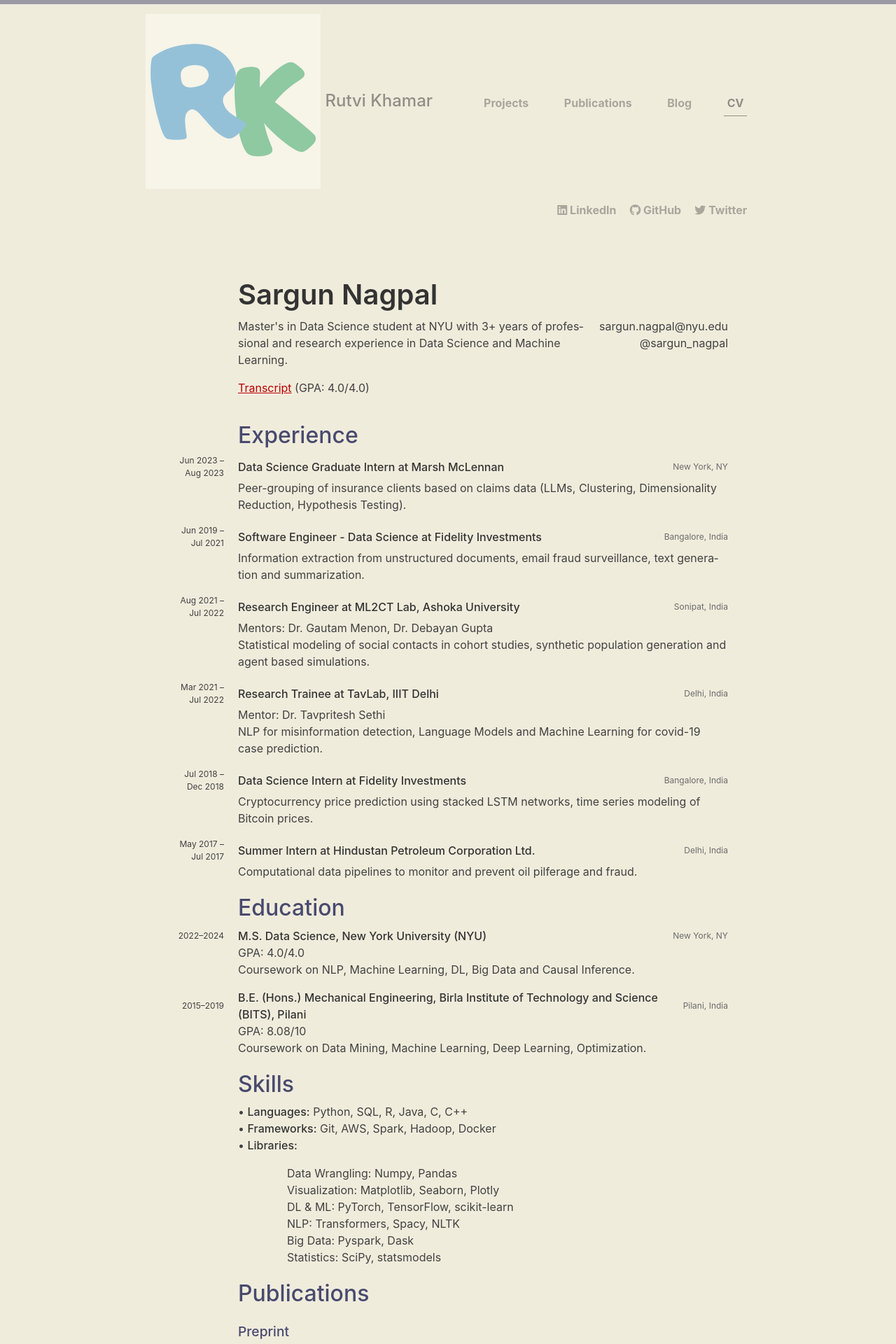
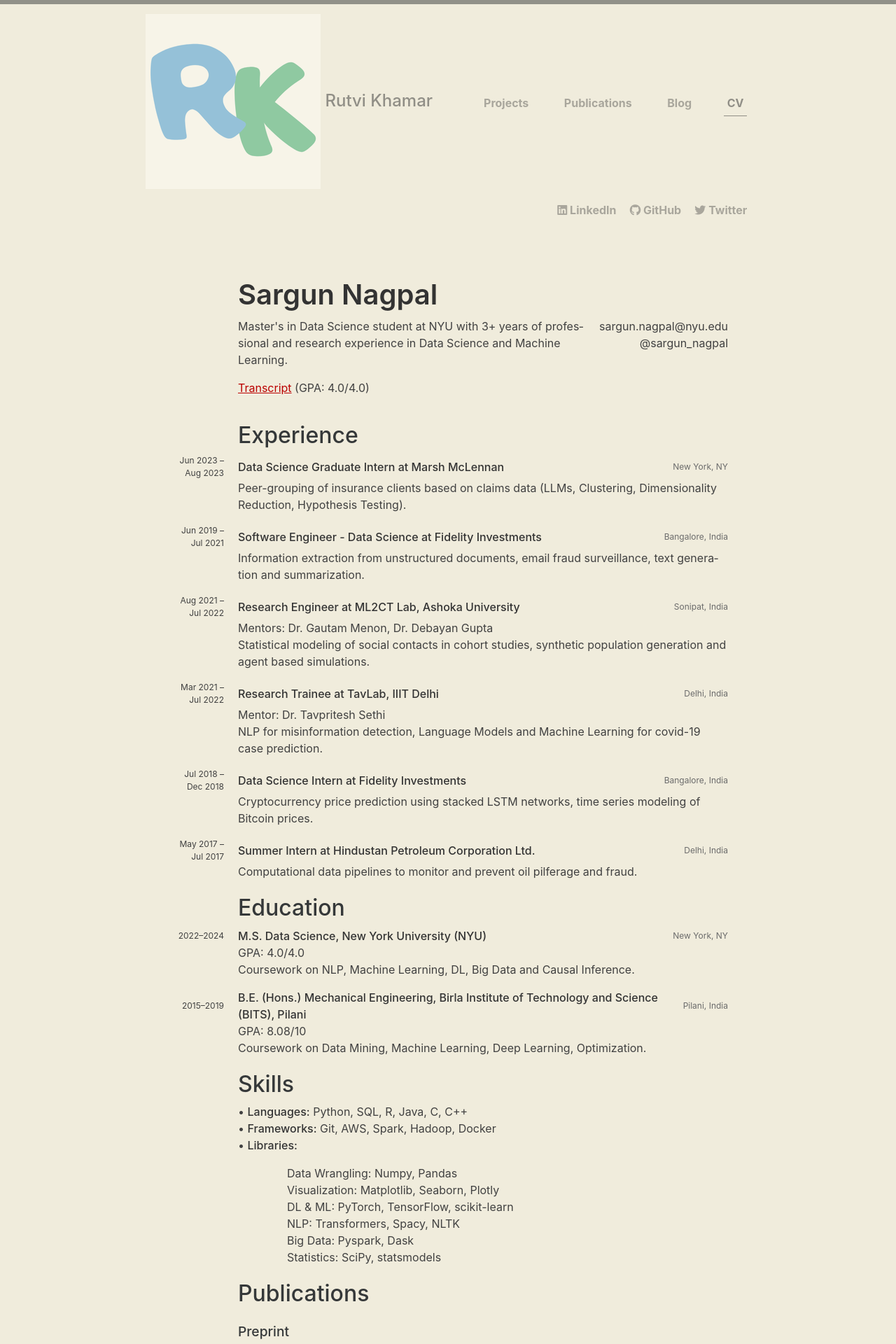
Before and after one commit to rutvi02/rutvi02.github.io, a Jekyll site: the page built from cv.html, in a window 1280 px wide. Shown: the top 1920 px of the page at 70% size. Built offline with Jekyll 4.4.1, drawn with Linux system fonts in a browser that asks for light colours.

```diff
--- a/styles.scss
+++ b/styles.scss
@@ -15,7 +15,7 @@
 $text-color:        #414141;
 $dark-text-color:   #333;
 $background-color:  #f0ecdc;
-$brand-color:       #484A6E; // #551d86
+$brand-color:       #353839; // #551d86
 $yellow-color:      #ffc000;
 $link-color:        #3477ad;
 $header-background: #ececec;
```
Also changed, not shown: _sass/_headings.scss (+0 -13 lines).
